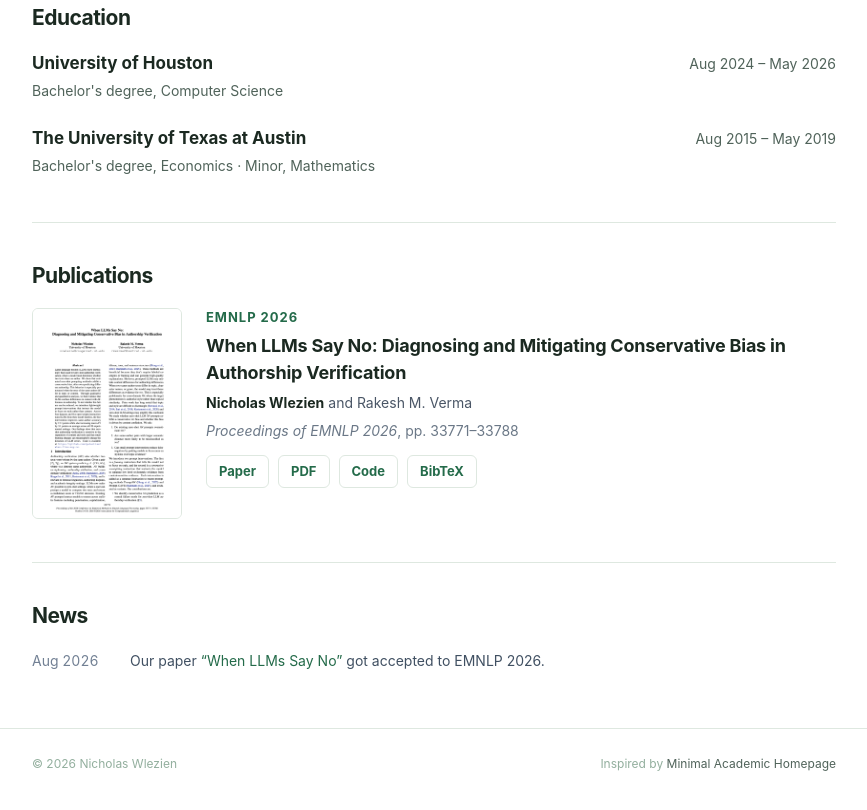
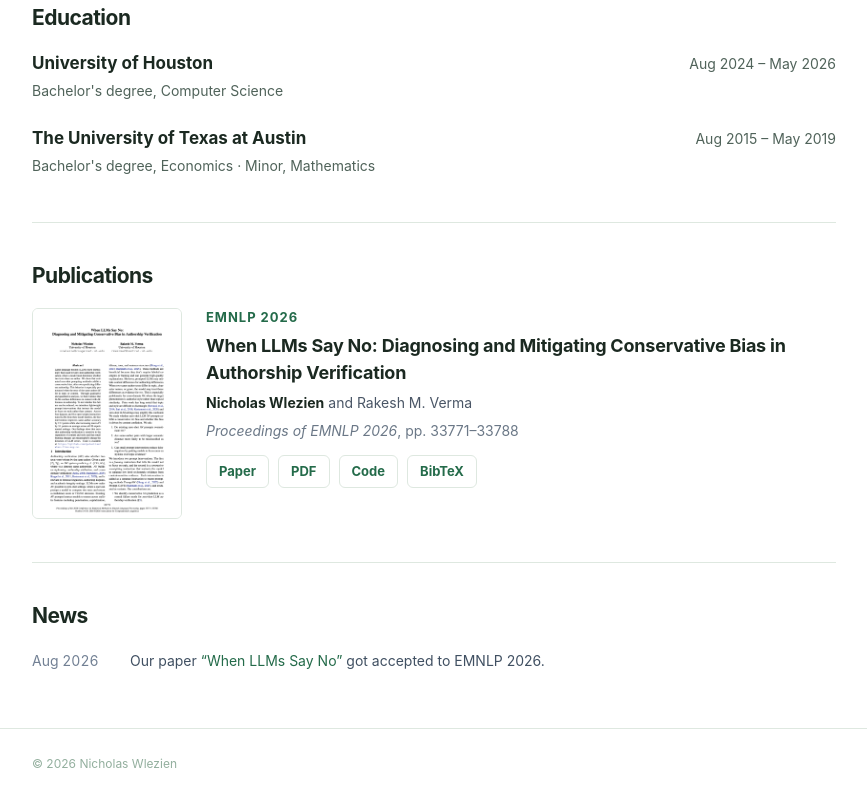
Before and after one commit to galactixx/galactixx.github.io, a plain HTML site: page index.html in a window 1280 px wide. Shown: the part 1049-1859 px from the top of the page, without its empty margins (206-1073 px from the left). Drawn offline with Linux system fonts and the light colour scheme.

Commit message:
Remove attribution link from footer
Removed the attribution link to 'Minimal Academic Homepage' from the footer.

```diff
--- a/index.html
+++ b/index.html
@@ -254,7 +254,6 @@ section.content-section {scroll-margin-top:125px;}
   <footer>
     <div class="container">
       <span>© <span id="year">2026</span> Nicholas Wlezien</span>
-      <span>Inspired by <a href="https://github.com/yangxinrui811/minimal-academic-homepage">Minimal Academic Homepage</a></span>
     </div>
   </footer>
   <script>document.getElementById('year').textContent = new Date().getFullYear();</script>
```
